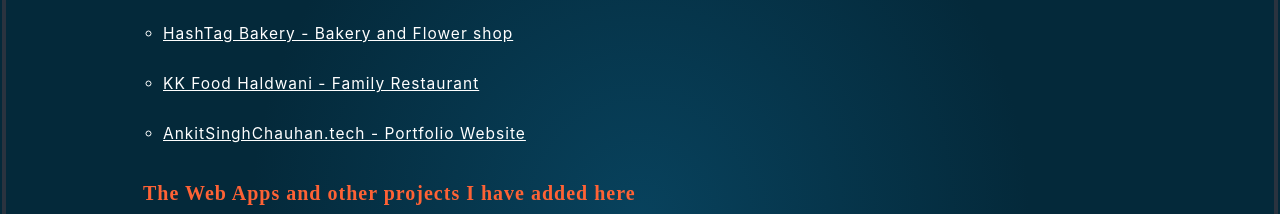
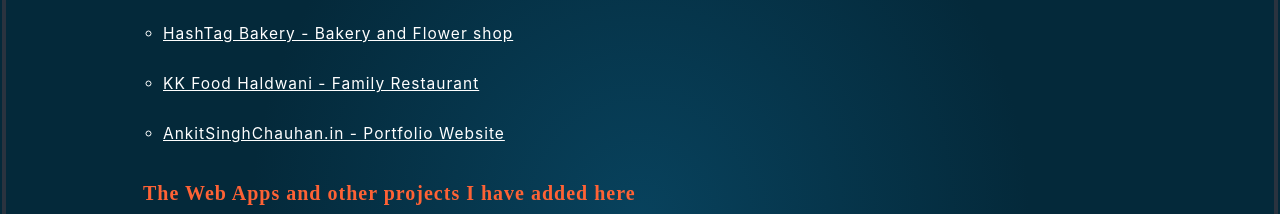
Before and after one commit to ankitsingh2105/Portfolio, a React (Create React App) app: page / in a window 1280 px wide. Shown: the part 2860-3074 px from the top of the page. Built offline with nearby package versions, Linux system fonts and the light colour scheme; a web font is replaced by a local one.

Commit message:
changed my domain name

```diff
--- a/src/COMPONENTS/Newhome.jsx
+++ b/src/COMPONENTS/Newhome.jsx
@@ -462,7 +462,7 @@
                         <ul className='lost'>
                             <li style={whitetoblack} className='like'><a href="http://hashtagbakery.in/">HashTag Bakery - Bakery and Flower shop</a></li>
                             <li style={whitetoblack} className='like'><a href="https://kkfoodshaldwani.netlify.app/">KK Food Haldwani - Family Restaurant</a></li>
-                            <li style={whitetoblack} className='like'><a href="https://ankitsinghchauhan.tech/">AnkitSinghChauhan.tech - Portfolio Website</a></li>
+                            <li style={whitetoblack} className='like'><a href="https://ankitsinghchauhan.in/">AnkitSinghChauhan.in - Portfolio Website</a></li>
                         </ul>
                         <div className="languages" style={greetingstyle}>
                             The Web Apps and other projects I have added here
```
